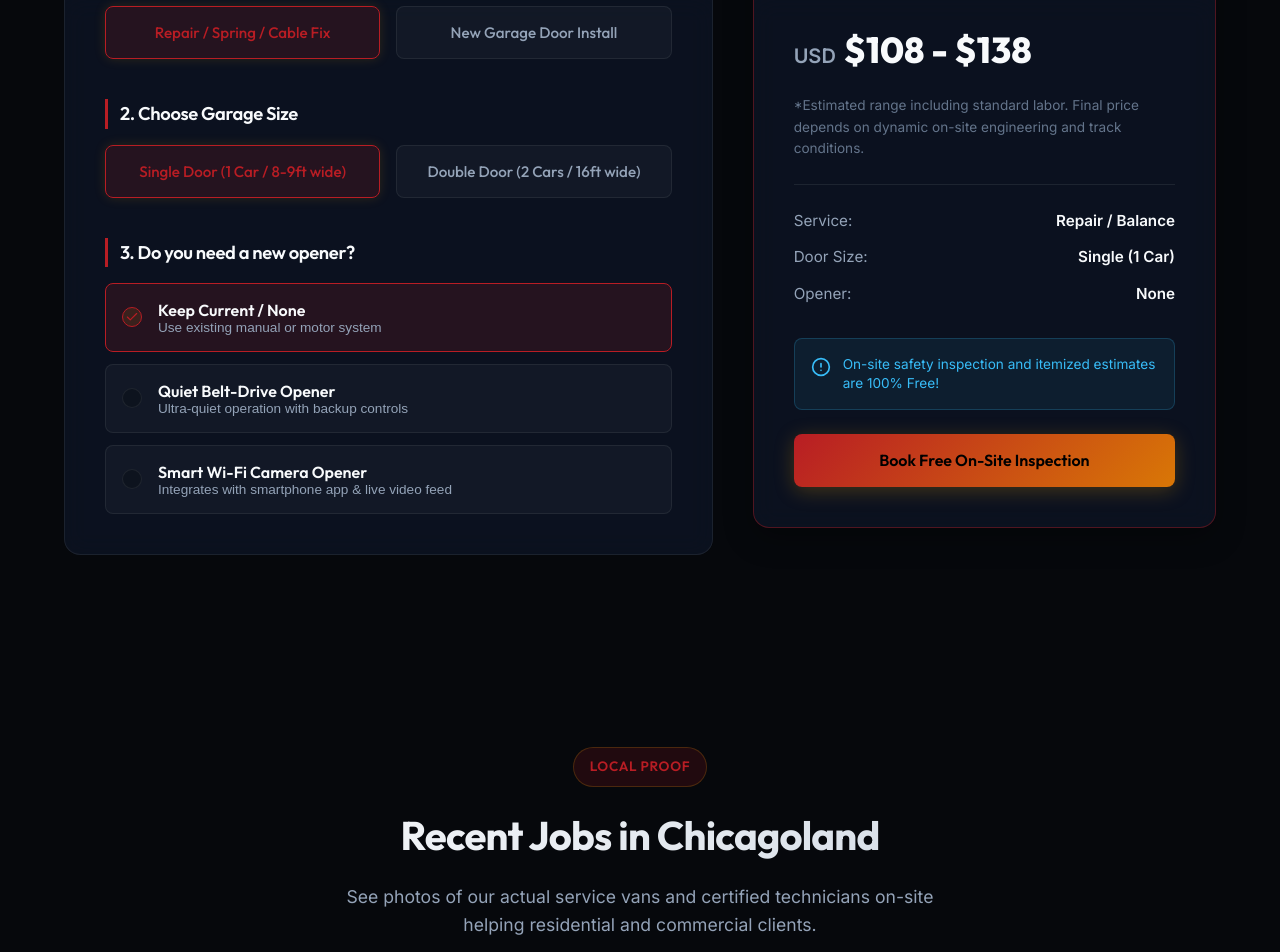
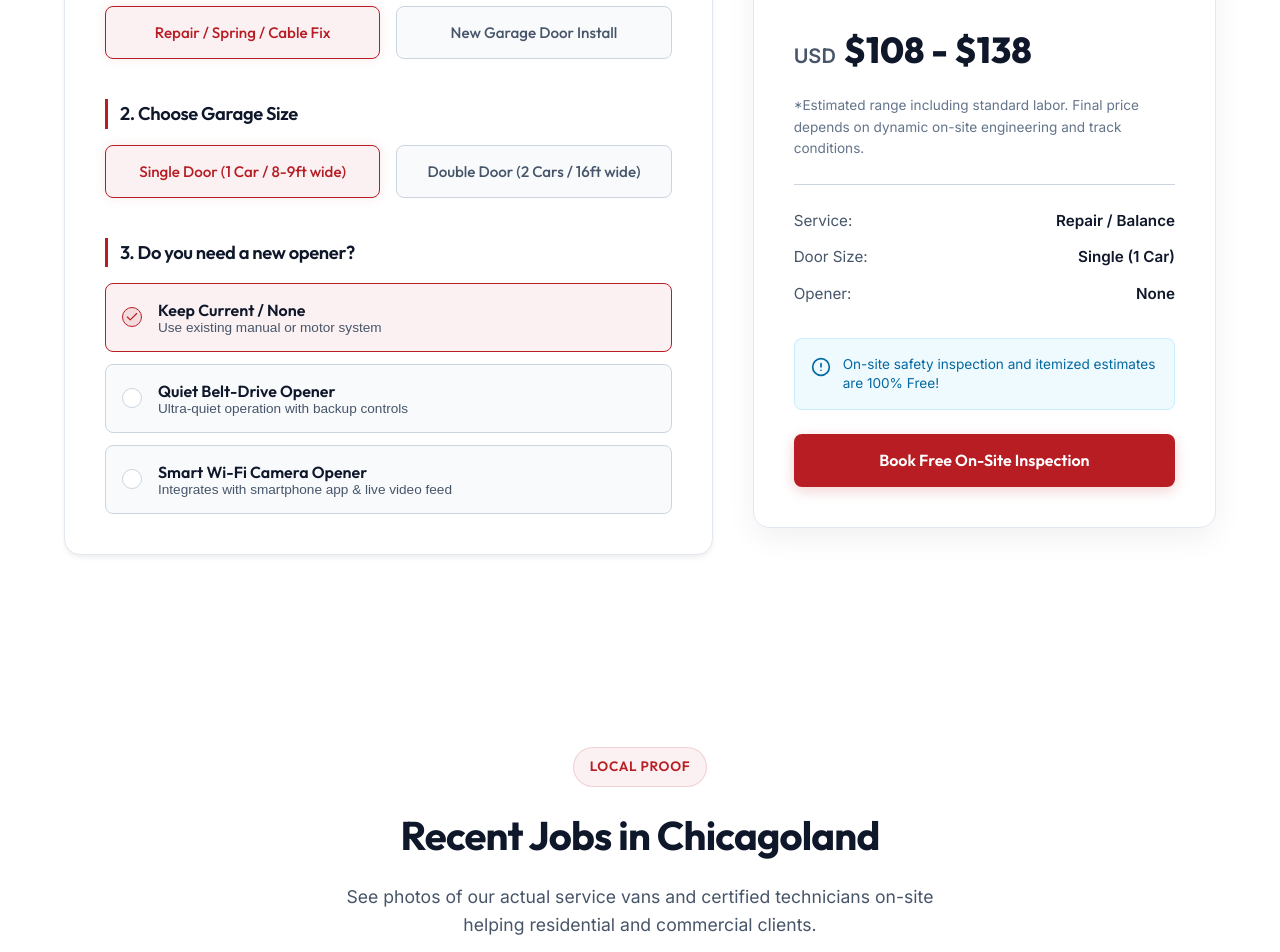
Before and after one commit to chowanza/IDO-garage, a Next.js app: page / in a window 1280 px wide. Shown: the part 3064-4016 px from the top of the page. Built offline with nearby package versions, Linux system fonts and the light colour scheme.

Commit message:
style: migrate branding layout to high-contrast light theme (white, red, black)

```diff
--- a/app/globals.css
+++ b/app/globals.css
@@ -1,24 +1,25 @@
-/* CSS Design System for SOS Garage Door Group */
+/* CSS Design System for SOS Garage Door Group - Light Theme */
 
 :root {
   /* Colors */
-  --bg-dark: #06080c;
-  --bg-card: rgba(15, 23, 42, 0.65);
-  --bg-card-hover: rgba(30, 41, 59, 0.8);
-  --border-light: rgba(255, 255, 255, 0.07);
-  --border-glow: rgba(184, 29, 36, 0.4);
+  --bg-dark: #ffffff; /* White as primary background */
+  --bg-light-gray: #f8fafc;
+  --bg-card: #ffffff;
+  --bg-card-hover: #ffffff;
+  --border-light: #e2e8f0;
+  --border-glow: rgba(184, 29, 36, 0.35);
 
   --primary: #b81d24; /* Crimson Red */
   --primary-hover: #9c131a;
-  --primary-glow: rgba(184, 29, 36, 0.15);
+  --primary-glow: rgba(184, 29, 36, 0.06);
 
-  --secondary: #38bdf8; /* Tech Blue */
-  --secondary-glow: rgba(56, 189, 248, 0.15);
+  --secondary: #0f172a; /* Slate Black */
+  --secondary-glow: rgba(15, 23, 42, 0.05);
 
-  --accent-red: #ef4444; /* Emergency Red */
+  --accent-red: #b81d24; /* Crimson Red for Emergency */
 
-  --text-primary: #f8fafc;
-  --text-secondary: #94a3b8;
+  --text-primary: #0f172a; /* Slate Black */
+  --text-secondary: #475569; /* Slate Gray */
   --text-muted: #64748b;
 
   /* Fonts */
@@ -87,39 +88,37 @@ p {
   font-size: 0.85rem;
   text-transform: uppercase;
   letter-spacing: 0.05em;
-  border: 1px solid rgba(245, 158, 11, 0.2);
+  border: 1px solid rgba(184, 29, 36, 0.15);
   margin-bottom: 1rem;
 }
 
 .section-title {
   font-size: 2.5rem;
   margin-bottom: 1rem;
-  background: linear-gradient(135deg, #ffffff 0%, #cbd5e1 100%);
-  -webkit-background-clip: text;
-  -webkit-text-fill-color: transparent;
+  color: var(--text-primary);
 }
 
 .section-desc {
   max-width: 600px;
   margin: 0 auto;
   font-size: 1.1rem;
+  color: var(--text-secondary);
 }
 
-/* Glassmorphism Cards */
+/* Card Styling - High contrast light border and shadow */
 .glass-card {
   background: var(--bg-card);
-  backdrop-filter: blur(12px);
-  -webkit-backdrop-filter: blur(12px);
   border: 1px solid var(--border-light);
   border-radius: 16px;
   padding: 2.5rem;
+  box-shadow: 0 4px 6px -1px rgba(0, 0, 0, 0.05), 0 2px 4px -1px rgba(0, 0, 0, 0.03);
   transition: all 0.4s cubic-bezier(0.16, 1, 0.3, 1);
 }
 
 .glass-card:hover {
   transform: translateY(-5px);
   border-color: var(--border-glow);
-  box-shadow: 0 20px 40px -15px rgba(0, 0, 0, 0.5), 0 0 20px 0 var(--primary-glow);
+  box-shadow: 0 20px 25px -5px rgba(0, 0, 0, 0.08), 0 10px 10px -5px rgba(0, 0, 0, 0.04);
 }
 
 /* Buttons */
@@ -139,40 +138,41 @@ p {
 }
 
 .btn-primary {
-  background: linear-gradient(135deg, var(--primary) 0%, #d97706 100%);
-  color: #000;
+  background: var(--primary);
+  color: #ffffff;
   border: none;
-  box-shadow: 0 4px 20px rgba(245, 158, 11, 0.25);
+  box-shadow: 0 4px 14px rgba(184, 29, 36, 0.2);
 }
 
 .btn-primary:hover {
-  background: linear-gradient(135deg, #fbbf24 0%, var(--primary) 100%);
-  box-shadow: 0 4px 25px var(--primary-glow);
+  background: var(--primary-hover);
+  box-shadow: 0 6px 20px rgba(184, 29, 36, 0.3);
   transform: translateY(-2px);
 }
 
 .btn-secondary {
-  background: rgba(255, 255, 255, 0.05);
+  background: var(--bg-dark);
   color: var(--text-primary);
-  border: 1px solid var(--border-light);
+  border: 1px solid #cbd5e1;
+  box-shadow: 0 2px 4px rgba(0, 0, 0, 0.02);
 }
 
 .btn-secondary:hover {
-  background: rgba(255, 255, 255, 0.1);
-  border-color: var(--text-secondary);
+  background: #f8fafc;
+  border-color: #94a3b8;
   transform: translateY(-2px);
 }
 
 .btn-emergency {
-  background: linear-gradient(135deg, var(--accent-red) 0%, #b91c1c 100%);
+  background: var(--accent-red);
   color: #fff;
   border: none;
-  box-shadow: 0 4px 20px rgba(239, 68, 68, 0.25);
+  box-shadow: 0 4px 14px rgba(184, 29, 36, 0.25);
 }
 
 .btn-emergency:hover {
-  background: linear-gradient(135deg, #f87171 0%, var(--accent-red) 100%);
-  box-shadow: 0 4px 25px rgba(239, 68, 68, 0.4);
+  background: var(--primary-hover);
+  box-shadow: 0 6px 20px rgba(184, 29, 36, 0.35);
   transform: translateY(-2px);
 }
 
@@ -184,7 +184,7 @@ p {
   transform: translate(-50%, -50%);
   width: 600px;
   height: 600px;
-  background: radial-gradient(circle, rgba(245,158,11,0.08) 0%, rgba(56,189,248,0.03) 50%, rgba(0,0,0,0) 70%);
+  background: radial-gradient(circle, rgba(184,29,36,0.02) 0%, rgba(255,255,255,0) 70%);
   z-index: -1;
   pointer-events: none;
   filter: blur(40px);
@@ -198,17 +198,17 @@ p {
 .form-label {
   display: block;
   font-family: var(--font-headings);
-  font-weight: 500;
+  font-weight: 600;
   font-size: 0.9rem;
-  color: var(--text-secondary);
+  color: var(--text-primary);
   margin-bottom: 0.5rem;
 }
 
 .form-control {
   width: 100%;
   padding: 0.85rem 1rem;
-  background: rgba(15, 23, 42, 0.6);
-  border: 1px solid var(--border-light);
+  background: #ffffff;
+  border: 1px solid #cbd5e1;
   border-radius: 8px;
   color: var(--text-primary);
   font-family: var(--font-body);
@@ -219,8 +219,8 @@ p {
 .form-control:focus {
   outline: none;
   border-color: var(--primary);
-  box-shadow: 0 0 15px rgba(245, 158, 11, 0.15);
-  background: rgba(30, 41, 59, 0.7);
+  box-shadow: 0 0 0 3px rgba(184, 29, 36, 0.12);
+  background: #ffffff;
 }
 
 /* Custom Scrollbar */
@@ -229,13 +229,13 @@ p {
 }
 
 ::-webkit-scrollbar-track {
-  background: var(--bg-dark);
+  background: #f1f5f9;
 }
 
 ::-webkit-scrollbar-thumb {
-  background: #1e293b;
+  background: #cbd5e1;
   border-radius: 5px;
-  border: 2px solid var(--bg-dark);
+  border: 2px solid #f1f5f9;
 }
 
 ::-webkit-scrollbar-thumb:hover {
--- a/components/Estimator.module.css
+++ b/components/Estimator.module.css
@@ -29,8 +29,8 @@
 }
 
 .selectButton {
-  background: rgba(255, 255, 255, 0.03);
-  border: 1px solid var(--border-light);
+  background: #f8fafc;
+  border: 1px solid #cbd5e1;
   border-radius: 8px;
   color: var(--text-secondary);
   padding: 1rem;
@@ -43,8 +43,8 @@
 }
 
 .selectButton:hover {
-  background: rgba(255, 255, 255, 0.08);
-  border-color: var(--text-muted);
+  background: #f1f5f9;
+  border-color: #94a3b8;
   color: var(--text-primary);
 }
 
@@ -52,7 +52,7 @@
   background: var(--primary-glow);
   border-color: var(--primary);
   color: var(--primary);
-  box-shadow: 0 0 12px rgba(245, 158, 11, 0.15);
+  box-shadow: 0 0 12px rgba(184, 29, 36, 0.1);
 }
 
 .materialsGrid {
@@ -62,8 +62,8 @@
 }
 
 .materialCard {
-  background: rgba(255, 255, 255, 0.03);
-  border: 1px solid var(--border-light);
+  background: #f8fafc;
+  border: 1px solid #cbd5e1;
   border-radius: 8px;
   padding: 1rem;
   display: flex;
@@ -76,8 +76,8 @@
 }
 
 .materialCard:hover {
-  background: rgba(255, 255, 255, 0.06);
-  border-color: var(--text-muted);
+  background: #f1f5f9;
+  border-color: #94a3b8;
 }
 
 .materialCardActive {
@@ -89,18 +89,18 @@
   width: 20px;
   height: 20px;
   border-radius: 50%;
-  border: 1px solid var(--border-light);
+  border: 1px solid #cbd5e1;
   display: flex;
   align-items: center;
   justify-content: center;
-  background: rgba(0, 0, 0, 0.2);
+  background: #ffffff;
   color: var(--primary);
   flex-shrink: 0;
 }
 
 .materialCardActive .materialCheck {
   border-color: var(--primary);
-  background: rgba(245, 158, 11, 0.1);
+  background: rgba(184, 29, 36, 0.1);
 }
 
 .materialInfo {
@@ -127,8 +127,8 @@
 }
 
 .stickyCard {
-  border-color: var(--border-glow);
-  box-shadow: 0 10px 30px rgba(0, 0, 0, 0.3);
+  border-color: #e2e8f0;
+  box-shadow: 0 10px 30px rgba(0, 0, 0, 0.06);
 }
 
 .glowHeader {
@@ -136,7 +136,7 @@
   align-items: center;
   gap: 0.5rem;
   background: var(--primary-glow);
-  border: 1px solid rgba(245, 158, 11, 0.2);
+  border: 1px solid rgba(184, 29, 36, 0.2);
   color: var(--primary);
   padding: 0.4rem 0.8rem;
   border-radius: 9999px;
@@ -173,7 +173,7 @@
 .priceDesc {
   font-size: 0.85rem;
   color: var(--text-muted);
-  border-bottom: 1px solid rgba(255, 255, 255, 0.08);
+  border-bottom: 1px solid #cbd5e1;
   padding-bottom: 1.5rem;
   margin-bottom: 1.5rem;
 }
@@ -205,7 +205,7 @@
   gap: 0.75rem;
   background: rgba(56, 189, 248, 0.08);
   border: 1px solid rgba(56, 189, 248, 0.2);
-  color: var(--secondary);
+  color: #0369a1;
   padding: 1rem;
   border-radius: 8px;
   font-size: 0.85rem;
--- a/components/Header.module.css
+++ b/components/Header.module.css
@@ -4,10 +4,10 @@
   left: 0;
   width: 100%;
   height: 80px;
-  background: rgba(7, 9, 14, 0.75);
+  background: rgba(255, 255, 255, 0.9);
   backdrop-filter: blur(12px);
   -webkit-backdrop-filter: blur(12px);
-  border-bottom: 1px solid rgba(255, 255, 255, 0.05);
+  border-bottom: 1px solid rgba(0, 0, 0, 0.08);
   z-index: 1000;
   display: flex;
   align-items: center;
@@ -112,7 +112,7 @@
   left: 0;
   width: 100%;
   height: 0;
-  background: rgba(7, 9, 14, 0.95);
+  background: rgba(255, 255, 255, 0.98);
   backdrop-filter: blur(16px);
   -webkit-backdrop-filter: blur(16px);
   overflow: hidden;
--- a/components/RecentJobs.module.css
+++ b/components/RecentJobs.module.css
@@ -88,22 +88,22 @@
 }
 
 .ctaBox {
-  background: rgba(184, 29, 36, 0.05);
-  border: 1px solid rgba(184, 29, 36, 0.15);
+  background: rgba(184, 29, 36, 0.04);
+  border: 1px solid rgba(184, 29, 36, 0.12);
   border-radius: 16px;
   padding: 2.5rem;
   display: flex;
   justify-content: space-between;
   align-items: center;
   gap: 2rem;
-  box-shadow: 0 10px 30px rgba(0, 0, 0, 0.2);
+  box-shadow: 0 10px 30px rgba(0, 0, 0, 0.04);
 }
 
 .ctaTitle {
   font-size: 1.5rem;
   font-weight: 700;
   margin-bottom: 0.5rem;
-  color: #fff;
+  color: var(--text-primary);
 }
 
 .ctaDesc {
```
Also changed, not shown: components/Hero.module.css (+16 -21 lines).
